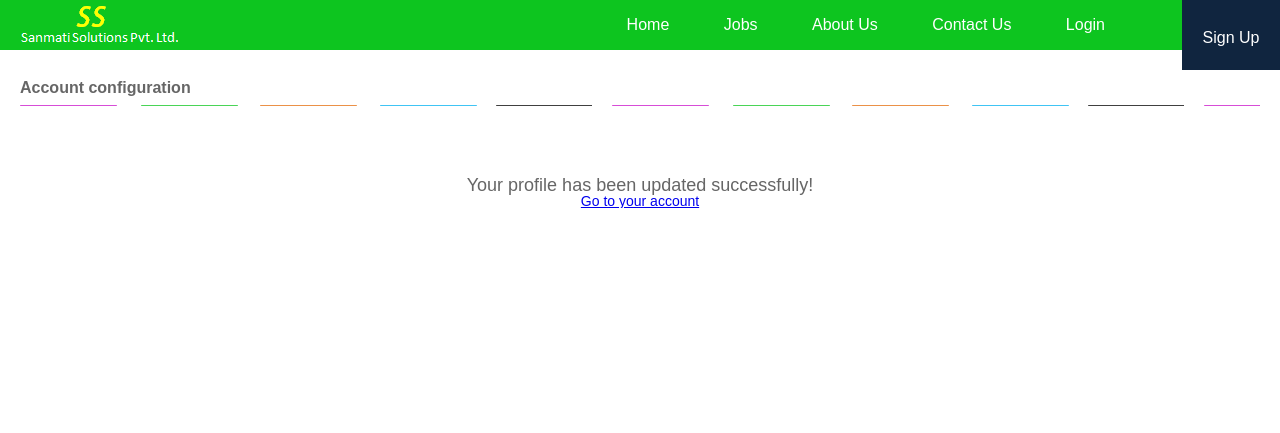
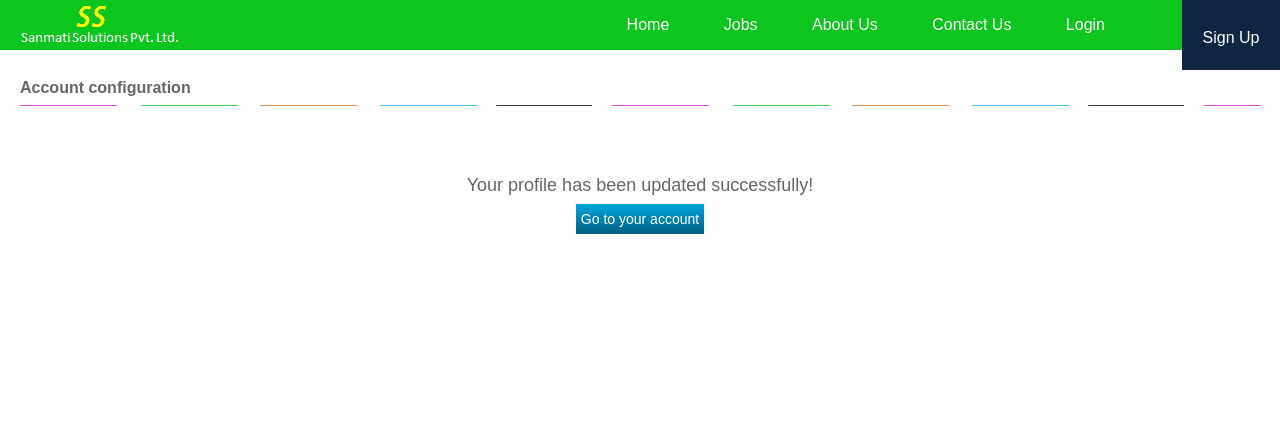
Before and after one commit to deepiakjain/recruiter, a Django app: template recruiter/templates/accounts/profile_edit_wizard/configuration_completed.html in a window 1280 px wide. Shown: the top 433 px of the page. Run offline with Django 3.2, Linux system fonts and the light colour scheme; the template is opened without the code that fills it, so the values that code supplies are empty.

Commit message:
minor chnage on profile edit summary page

```diff
--- a/recruiter/templates/accounts/profile_edit_wizard/configuration_completed.html
+++ b/recruiter/templates/accounts/profile_edit_wizard/configuration_completed.html
@@ -12,9 +12,8 @@
         <div class="form-container">
             <div class="success-message">
                 <h1>Your profile has been updated successfully!</h1>
-                 <a href="{% url 'profile' %}" class="arrow-btn txt-red pull-right ">
-                    {% trans 'Go to <strong class="extra-bold">your account</strong>' %}
-                 </a>
+                <input type="button" id="view-profile" value="{% trans 'Go to your account' %}"
+                       onclick="window.location.href='{% url 'profile' %}'" />
             </div>
         </div>
     </section>
```
